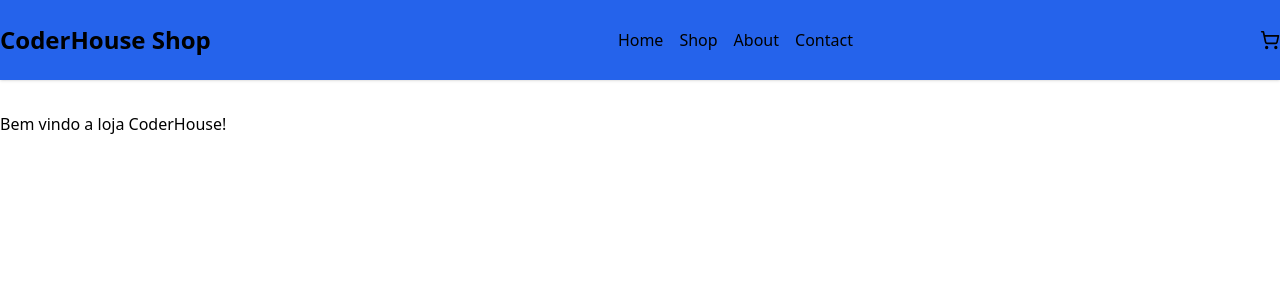
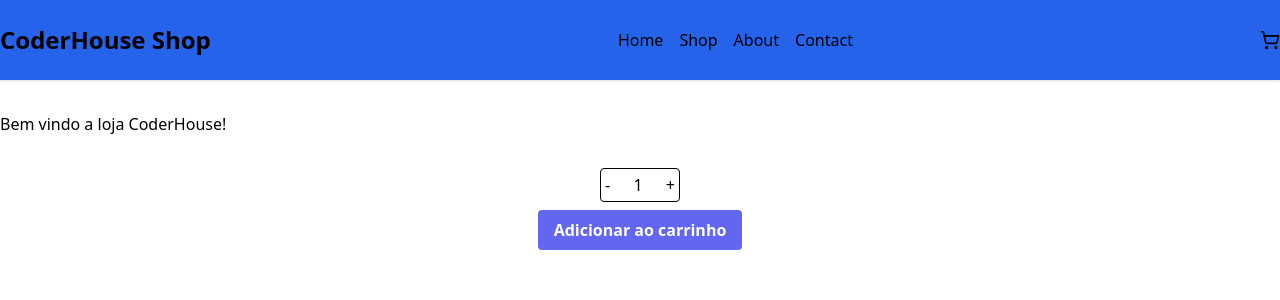
Before and after one commit to pedro-henrique09/lojacamisatime, a React (Vite) app: page / in a window 1280 px wide. Shown: the top 300 px of the page. Built offline with nearby package versions, Linux system fonts and the light colour scheme.

Commit message:
subindo exercicio da aula 5

```diff
--- a/src/App.tsx
+++ b/src/App.tsx
@@ -1,5 +1,6 @@
 import { ItemListContainer } from "./components/item-list-container";
 import { Navbar } from "./components/navbar";
+import { Contador } from "./components/item-count";
 
 function App() {
   return (
@@ -8,6 +9,13 @@ function App() {
       <div className="container mx-auto py-8">
         <ItemListContainer greeting="Bem vindo a loja CoderHouse!" />
       </div>
+      <Contador
+        initial={1}
+        stock={5}
+        onAdd={(amount) => {
+          alert(`Adicionou ${amount} camisas ao carrinho`);
+        }}
+      />
     </>
   );
 }
--- /dev/null
+++ b/src/components/item-count.tsx
@@ -0,0 +1,60 @@
+import { useState } from "react";
+
+interface ContadorProps {
+  stock: number;
+  initial: number;
+  onAdd: (amount: number) => void;
+}
+
+export function Contador({ initial, stock, onAdd }: ContadorProps) {
+  const [count, setCount] = useState<number>(initial);
+
+  function diminuir() {
+    setCount((atual) => atual - 1);
+    console.log("Diminuiu o produto");
+  }
+
+  function aumentar() {
+    setCount((atual) => atual + 1);
+    console.log("Aumentou o produto");
+  }
+
+  function addToCart() {
+    onAdd(count);
+  }
+
+  return (
+    <div className="flex flex-col items-center">
+      <div className="flex items-center justify-between w-20 m-auto p-1 rounded border border-solid border-black ">
+        <div>
+          <button
+            disabled={count === 1}
+            className="cursor-pointer flex items-center bg-transparent"
+            type="button"
+            onClick={diminuir}
+          >
+            -
+          </button>
+        </div>
+        <span>{count}</span>
+        <div>
+          <button
+            disabled={count === stock}
+            className="cursor-pointer flex items-center bg-transparent"
+            typeof="button"
+            onClick={aumentar}
+          >
+            +
+          </button>
+        </div>
+      </div>
+      <button
+        onClick={addToCart}
+        className="bg-indigo-500 hover:bg-indigo-600 text-white font-bold my-2 py-2 px-4 rounded"
+        type="button"
+      >
+        Adicionar ao carrinho
+      </button>
+    </div>
+  );
+}
```
